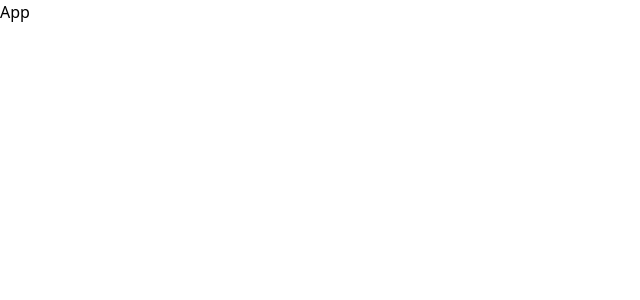
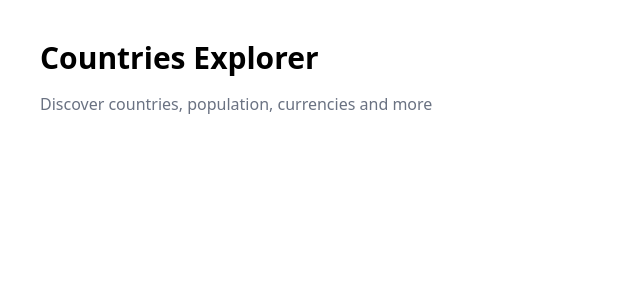
Before and after one commit to VladislavProhorov123/Country-api, a React (Vite) app: page / in a window 1280 px wide. Shown: the top 300 px of the page, without its empty margins (0-640 px from the left). Built offline with nearby package versions, Linux system fonts and the light colour scheme.

Commit message:
Minimum routing

```diff
--- a/src/App.tsx
+++ b/src/App.tsx
@@ -1,7 +1,15 @@
 import React from 'react'
+import { BrowserRouter, Route, Routes } from 'react-router-dom'
+import CountryPage from './pages/CountryPage'
+import Home from './pages/Home'
 
 export default function App() {
   return (
-    <div>App</div>
+    <BrowserRouter>
+    <Routes>
+      <Route path='/' element={<Home />} />
+      <Route path='/country/:code' element={<CountryPage />} />
+    </Routes>
+    </BrowserRouter>
   )
 }
--- /dev/null
+++ b/src/pages/CountryPage.tsx
@@ -0,0 +1,11 @@
+import React from "react";
+import { useParams } from "react-router-dom";
+
+export default function CountryPage() {
+  const {code} = useParams()
+  return (
+    <div className="p-10">
+      <h1 className="text-2xl font-bold">Country: {code}</h1>
+    </div>
+  );
+}
--- /dev/null
+++ b/src/pages/Home.tsx
@@ -0,0 +1,12 @@
+import React from "react";
+
+export default function Home() {
+  return (
+    <div className="p-10">
+      <h1 className="text-3xl font-bold">Countries Explorer</h1>
+      <p className="mt-4 text-gray-500">
+        Discover countries, population, currencies and more
+      </p>
+    </div>
+  );
+}
```
